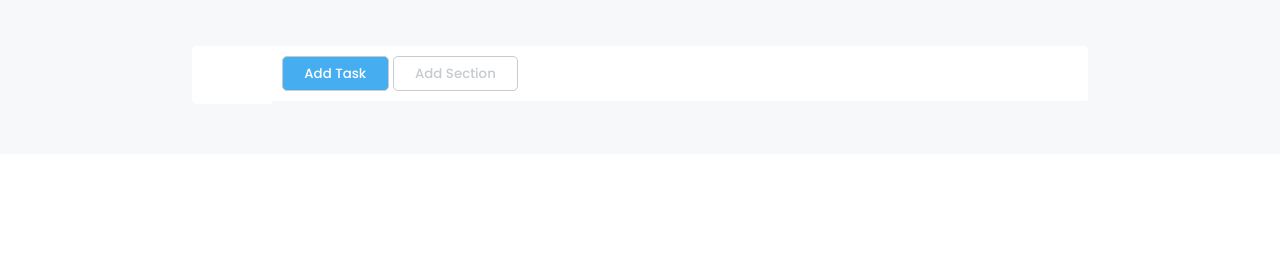
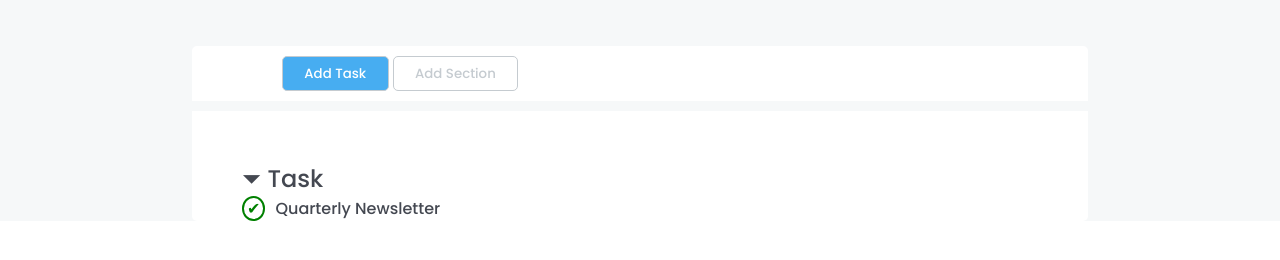
Before and after one commit to BagliettoAron/html-css-toboolist, a plain HTML site: page index.html in a window 1280 px wide. Shown: the part 184-444 px from the top of the page. Drawn offline with Linux system fonts and the light colour scheme.

Commit message:
check aside li complete

```diff
--- a/css/style.css
+++ b/css/style.css
@@ -63,7 +63,6 @@ header .main-margin{
 nav .button-set{
 margin-left: 5em;
 padding: 10px;
-border-bottom: 3px solid #f6f8f9;
 }
 
 nav .button-set .button{
@@ -83,3 +82,40 @@ nav .button-set .section{
     background-color: white;
     color: #c5cbd0;
 }
+
+#border-top{
+    border-top: 10px solid #f6f8f9;
+}
+.task-container {
+    margin: 50px 50px;
+    color: #444851;
+}
+
+.menu{
+    font-size: 1.5em;
+
+}
+
+ul {
+   list-style-type: none;
+}
+
+ul .check {
+    display: inline-block;
+    border-radius: 50%;
+    line-height: 15px;
+    box-sizing: border-box;
+    text-align: center;
+    margin-right: 10px;
+}
+
+.green {
+    border: 2px solid green;
+    color: green;
+    padding: 3px;
+}
+
+.unchecked {
+    border: 2px solid red;
+    color: red;
+}
--- a/index.html
+++ b/index.html
@@ -34,40 +34,30 @@
 
      <nav>
 
-        <div class="container-bgg">
+         <div class="container-bgg">
+            <div class="container-bgw">
 
-
-            <div class="container-bgw">
                 <div class="button-set">
                     <button class="button add">Add Task</button>
                     <button class="button section">Add Section</button>
-
                 </div>
 
-            </div>
+                <div id="border-top">
+                    <div class="task-container">
+
+                        <ul><span class="menu"> &#9207 Task</span>
+                            <li> <span class="green check">&#10004</span>Quarterly Newsletter</li>
 
 
-        </div>
+                        </ul>
+                    </div>
+                </div>
 
-     </nav>
-
-<!-- MAIN -->
-     <main>
-
-
-        <div class="container-bgg">
-
-
-            <div class="container-bgw">
 
 
             </div>
-
-
         </div>
 
-
-     </main>
 
 
 
```
